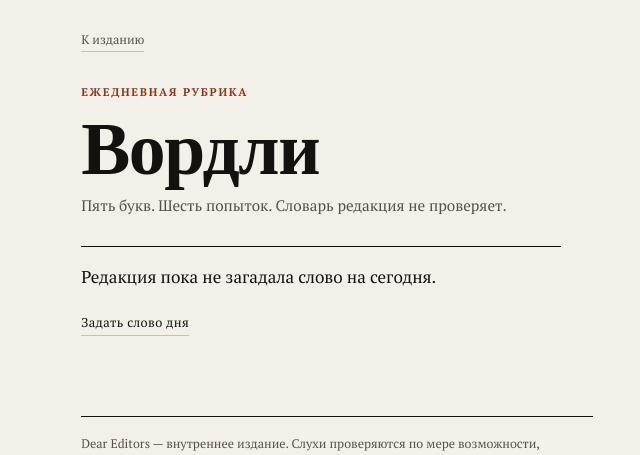
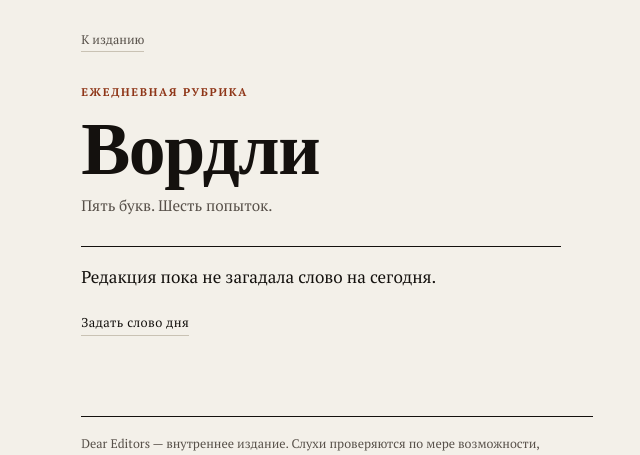
Before and after one commit to ikazman/deareditors, a Django app: page /wordly/ in a window 1280 px wide. Shown: the part 138-593 px from the top of the page, without its empty margins (82-722 px from the left). Run offline with Django 5.2, Linux system fonts and the light colour scheme; the visitor is signed in with stand-in values (Sample User, id 1); data that the repository does not hold is empty; some web fonts are replaced.

Commit message:
Tighten Wordly reader copy

```diff
--- a/templates/wordly/game.html
+++ b/templates/wordly/game.html
@@ -12,7 +12,7 @@
     <a class="article-back" href="{% url 'article-list' %}">К изданию</a>
     <p class="rubric">Ежедневная рубрика</p>
     <h1 class="wordly-title">Вордли</h1>
-    <p class="wordly-lead">Пять букв. Шесть попыток. Словарь редакция не проверяет.</p>
+    <p class="wordly-lead">Пять букв. Шесть попыток.</p>
 
     {% if not daily_word_exists %}
         <div class="wordly-empty">
```
